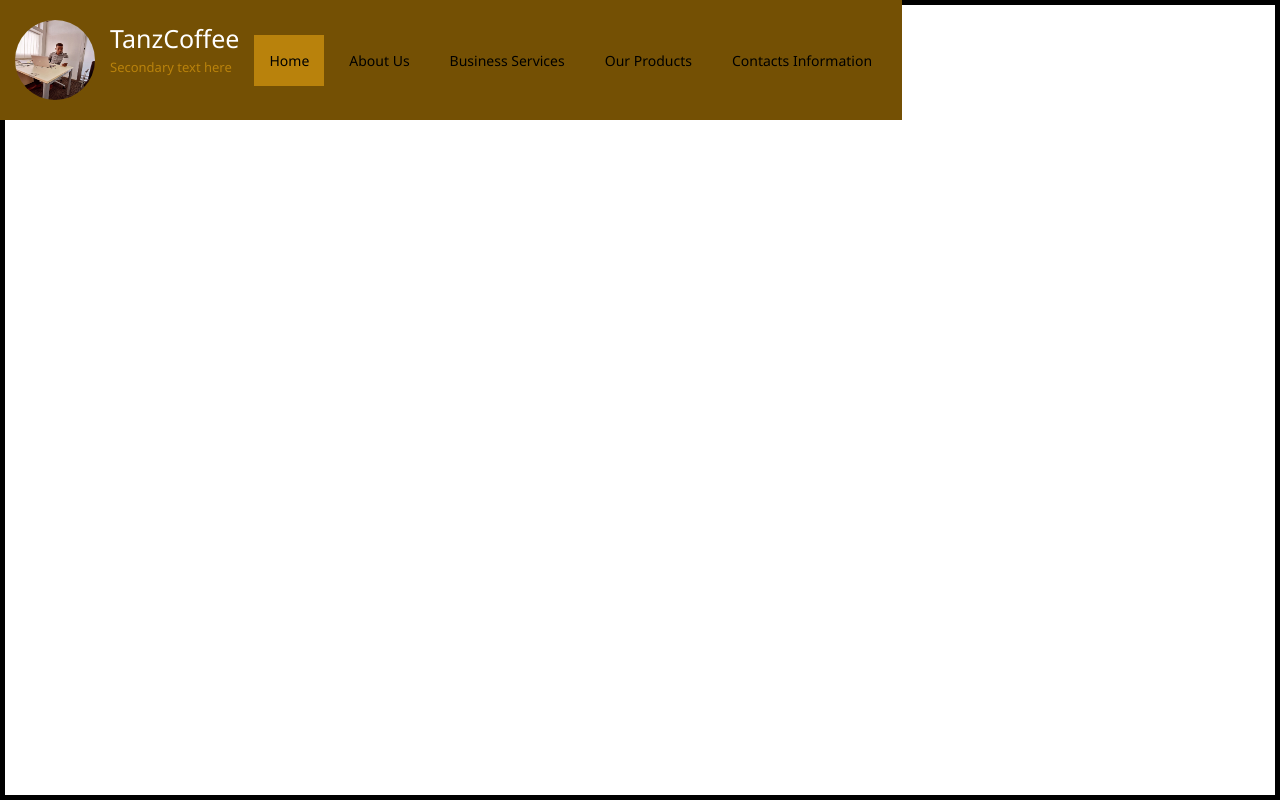
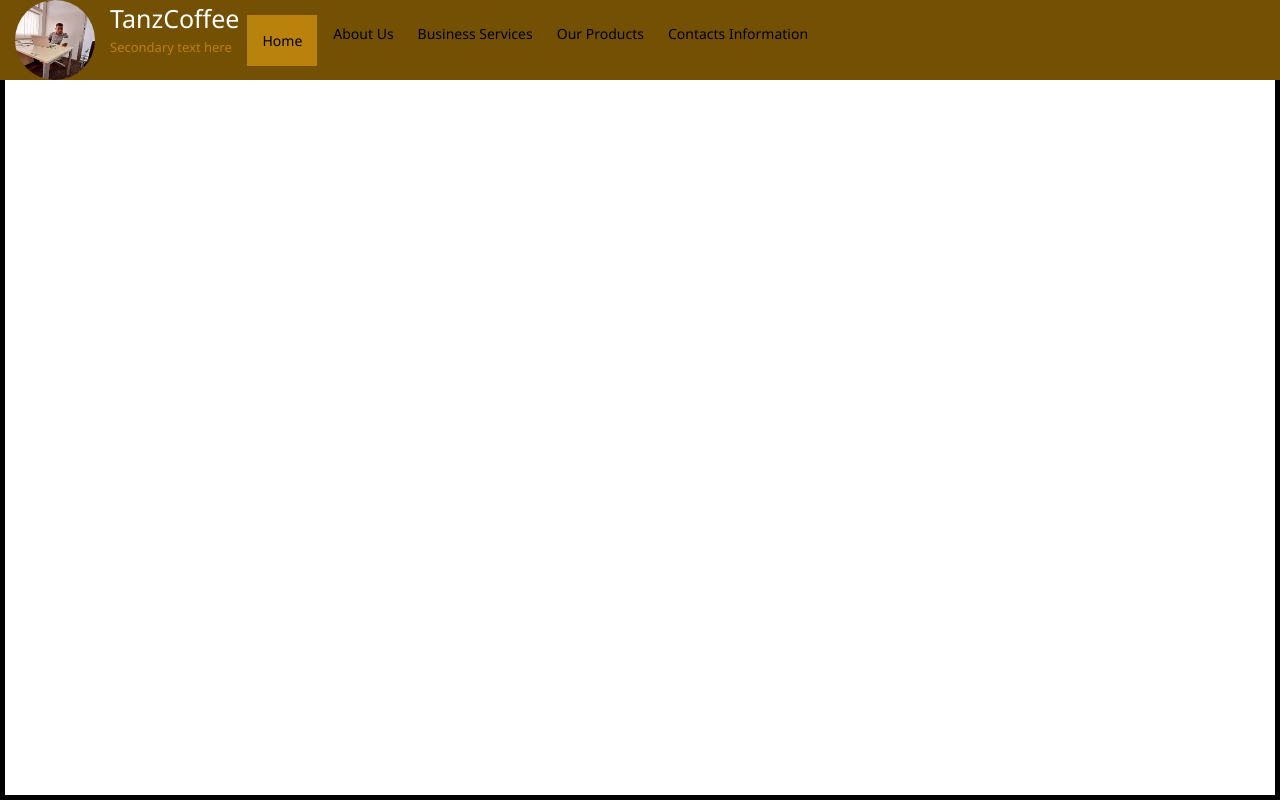
Before and after one commit to abdillah-9/tanzCoffee, a React (Vite) app: page / in a window 1280 px wide. Built offline with nearby package versions, Linux system fonts and the light colour scheme.

Commit message:
Third changes

```diff
--- a/src/pages/TopNavBar.jsx
+++ b/src/pages/TopNavBar.jsx
@@ -4,9 +4,9 @@ import logo from '../assets/IMG_20240513_131143_913.jpg';
 
 export default function TopNavBar() {
   return (
-    <div style={{display:'flex',flexWrap:'wrap',
+    <div style={{display:'flex',flexWrap:'wrap', width:'100vw',
         padding:'0px 15px',backgroundColor:'rgba(116, 80, 4, 1)',
-    justifyContent:'cente', alignItems:'center', gap:'15px', height:'120px'}}>
+    justifyContent:'cente', alignItems:'center', gap:'8px'}}>
       <LogoxName/>
       <NavLinks/>
     </div>
@@ -29,34 +29,34 @@ function NavLinks(){
     const {activeLink, setActiveLink} = useContext(NavStates);
 
     return(
-    <div style={{display:'flex', gap:"10px", flexWrap:'wrap'}}>
+    <div style={{display:'flex', gap:"8px", flexWrap:'wrap'}}>
         <span onClick={()=>{setActiveLink('Home')}}
             style={ activeLink == 'Home' ?
-                { cursor:'pointer',padding:"15px", ...active } : { cursor:'pointer',padding:"15px"}}
+                { cursor:'pointer',padding:"15px", ...active } : { cursor:'pointer',padding:"8px"}}
         >
             Home
         </span>
         <span onClick={()=>{setActiveLink('About Us')}}
             style={ activeLink == 'About Us' ?
-                {  cursor:'pointer',padding:"15px", ...active } : { cursor:'pointer',padding:"15px"}}
+                {  cursor:'pointer',padding:"15px", ...active } : { cursor:'pointer',padding:"8px"}}
         >
             About Us
         </span>
         <span onClick={()=>{setActiveLink('Business Services')}}
             style={ activeLink == 'Business Services' ?
-                {  cursor:'pointer',padding:"15px", ...active } : { cursor:'pointer',padding:"15px"}}
+                {  cursor:'pointer',padding:"15px", ...active } : { cursor:'pointer',padding:"8px"}}
         >
             Business Services
         </span>
         <span onClick={()=>{setActiveLink('Our Products')}}
             style={ activeLink == 'Our Products' ?
-                {  cursor:'pointer',padding:"15px", ...active } : { cursor:'pointer',padding:"15px"}}
+                {  cursor:'pointer',padding:"15px", ...active } : { cursor:'pointer',padding:"8px"}}
         >
             Our Products
         </span>
         <span onClick={()=>{setActiveLink('Contacts Information')}}
             style={ activeLink == 'Contacts Information' ?
-            {  cursor:'pointer',padding:"15px", ...active } : { cursor:'pointer',padding:"15px"}}
+            {  cursor:'pointer',padding:"15px", ...active } : { cursor:'pointer',padding:"8px"}}
         >
             Contacts Information
         </span>
```
